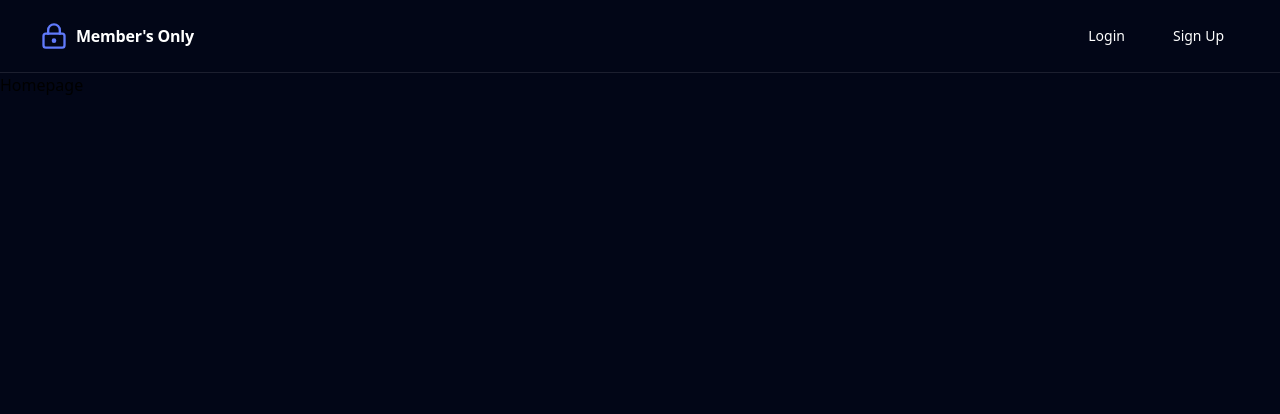
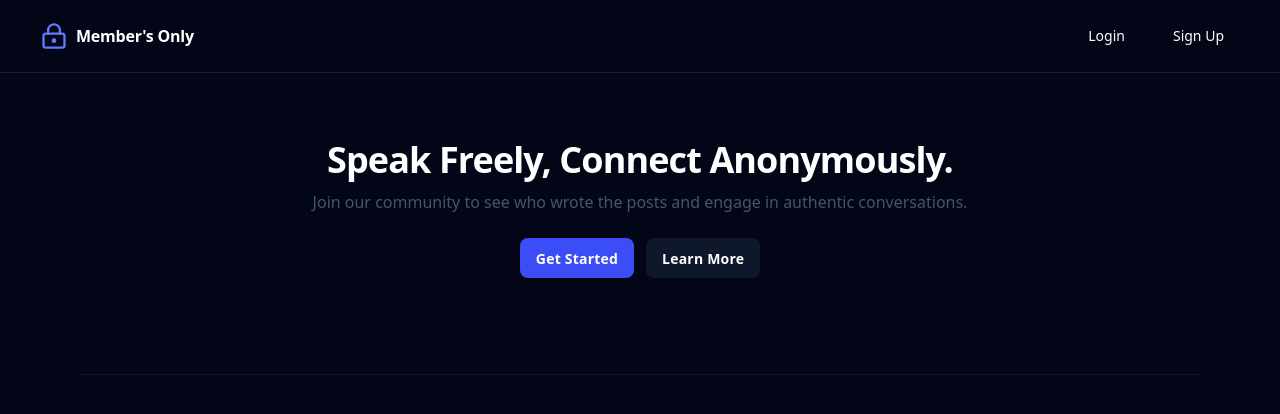
Before and after one commit to Abdirazakf/members-only, a React (Vite) app in the folder frontend/: page / in a window 1280 px wide. Shown: the top 414 px of the page. Built offline with nearby package versions, Linux system fonts and the light colour scheme; no server answers.

Commit message:
Setup logic to display different homepages for guests:

```diff
--- a/frontend/src/pages/Hompage.jsx
+++ b/frontend/src/pages/Hompage.jsx
@@ -1,5 +1,16 @@
+import { useAuthStore } from '../states/useAuthStore'
+import GuestHome from '../components/GuestHome'
+import AuthHome from '../components/AuthHome'
+import { ThreeDot } from 'react-loading-indicators'
+
 export default function Homepage(){
-    return(
-        <h1>Homepage</h1>
-    )
+    const {auth, loading} = useAuthStore()
+
+    if (loading){
+        <div className="flex items-center justify-center min-h-screen">
+            <ThreeDot color="white" size="medium" />
+        </div>
+    }
+
+    return auth ? <AuthHome /> : <GuestHome />
 }
```
